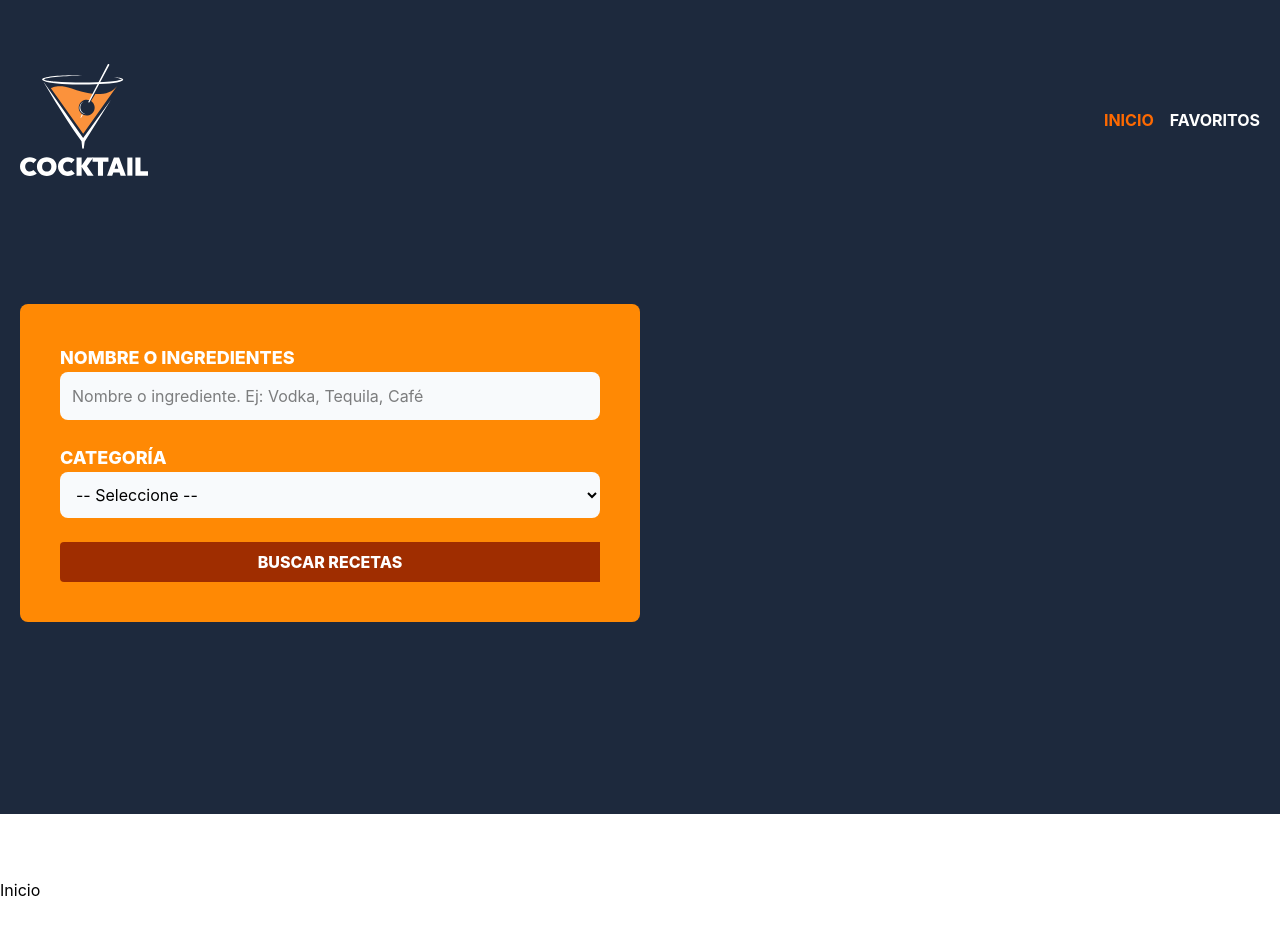
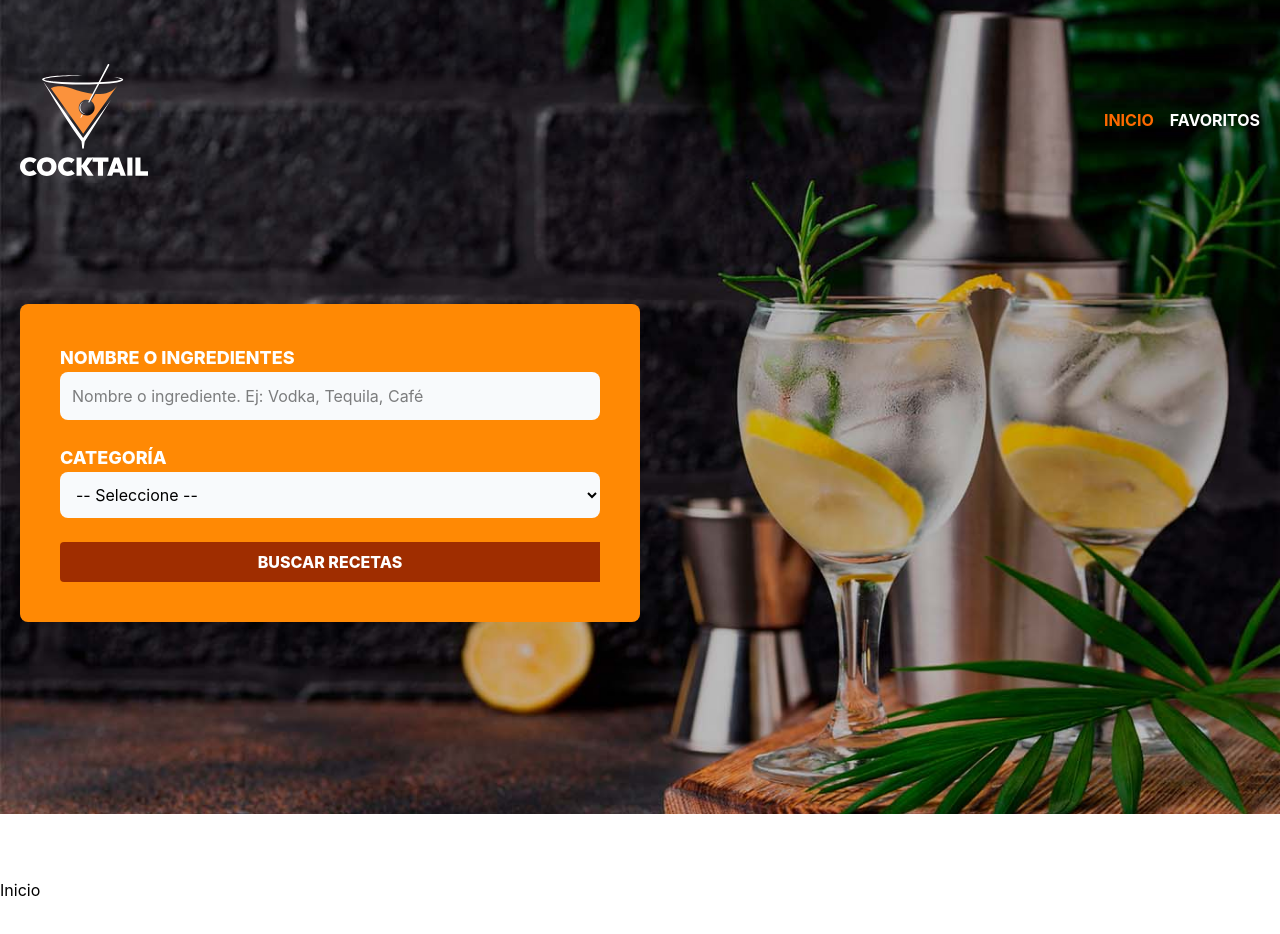
Before and after one commit to vachito/vacho-bebidas-react-typescript, a React (Vite) app: page / in a window 1280 px wide. Shown: the top 934 px of the page. Built offline with nearby package versions, Linux system fonts and the light colour scheme.

Commit message:
agregando estilos al formulario a la vista inicio y mostrando imagen de fondo

```diff
--- a/src/components/Header.tsx
+++ b/src/components/Header.tsx
@@ -5,7 +5,7 @@ export default function Header() {
   const {pathname} = useLocation();
   const isHome = useMemo(() => pathname === '/',[pathname])
   return (
-    <header className="bg-slate-800">
+    <header className={isHome ? 'headerImage' : "bg-slate-800"  }>
       <div className="mx-auto container px-5 py-16">
         <div className="flex justify-between items-center">
           <div>
--- a/src/index.css
+++ b/src/index.css
@@ -1 +1,9 @@
 @import "tailwindcss";
+
+@layer components {
+    .headerImage {
+        background: url(/public/bg.jpg) no-repeat;
+        background-size: cover;
+        background-position: center;
+    }
+}
--- a/src/router.tsx
+++ b/src/router.tsx
@@ -1,4 +1,4 @@
-//continuar en el video 286
+//continuar en el video 293
 import { BrowserRouter, Routes, Route } from "react-router-dom";
 import IndexPage from "./views/IndexPage";
 import FavoritesPage from "./views/FavoritesPage";
```
